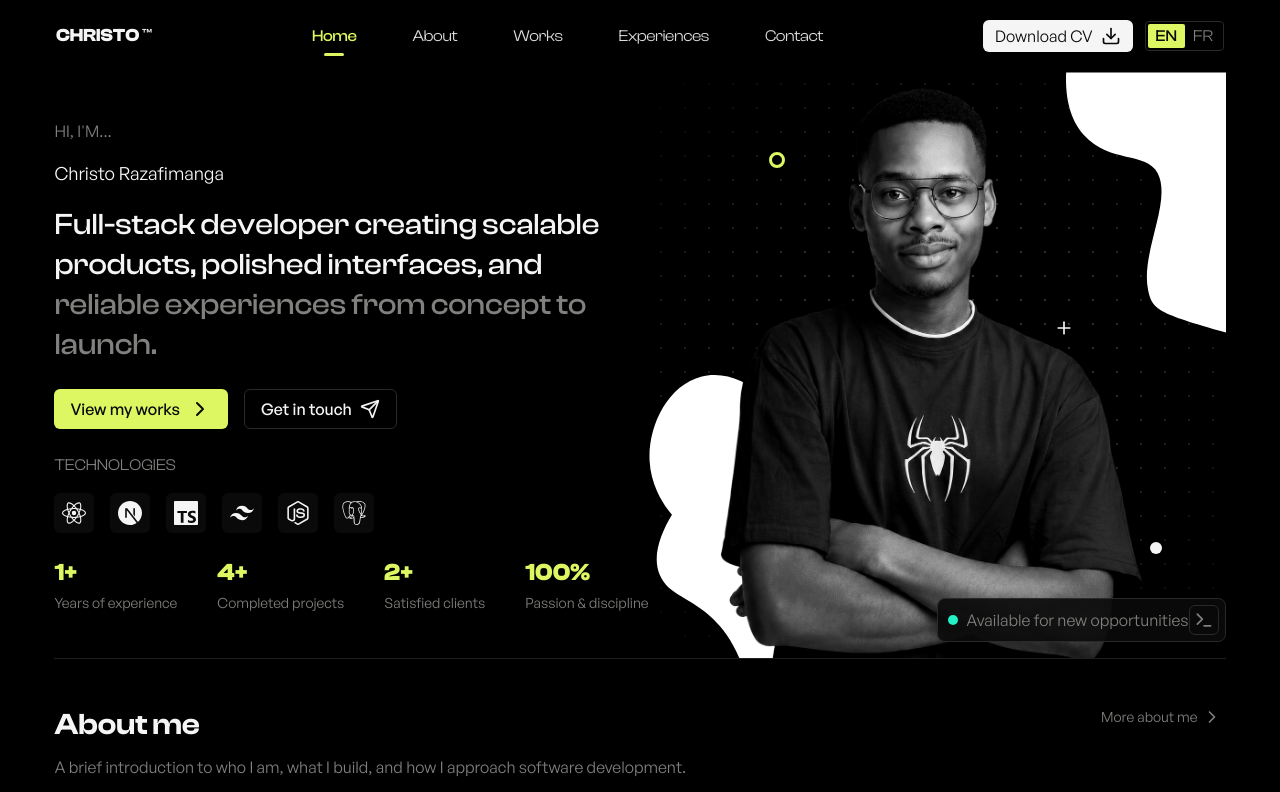
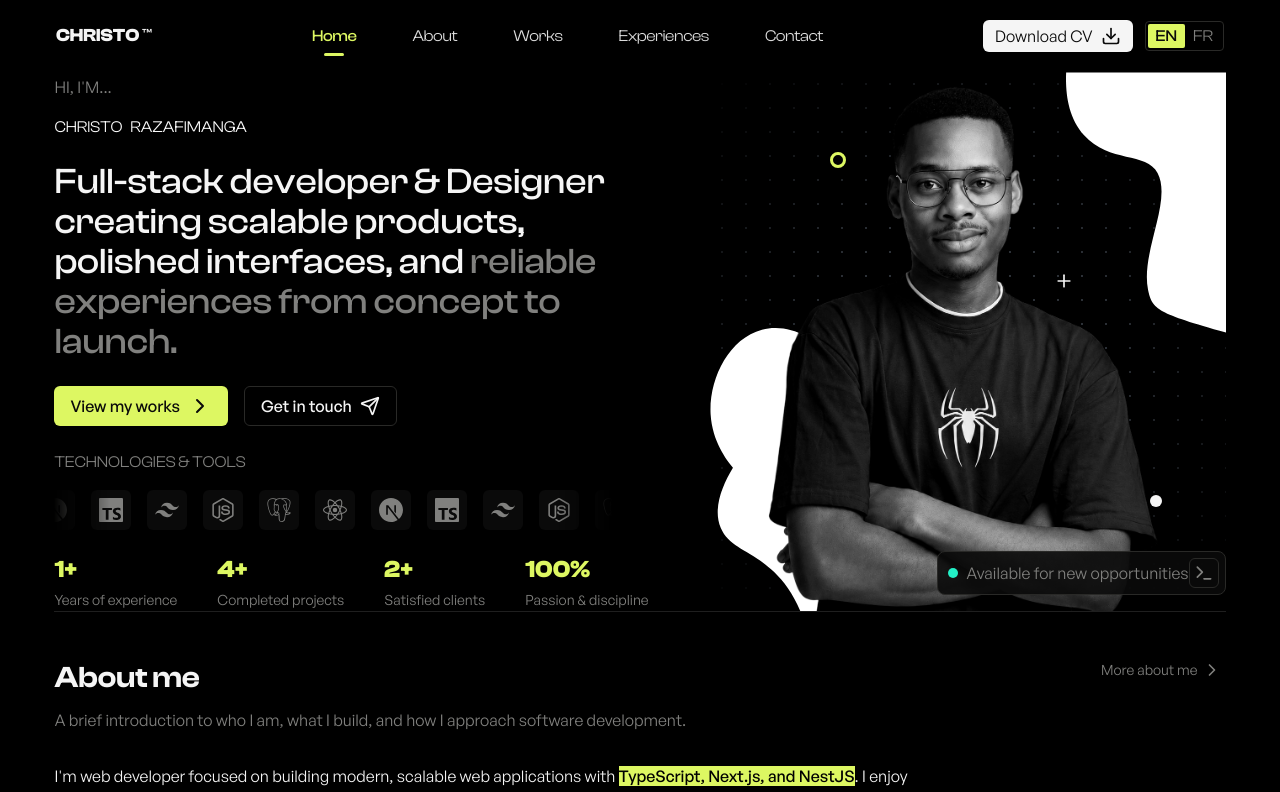
Before and after one commit to bossnare/portfolio, a Next.js app: page / in a window 1280 px wide. Shown: the top 792 px of the page. Built offline with nearby package versions, Linux system fonts and the light colour scheme.

Commit message:
add fade effects and animate-marquee in Hero stacks

```diff
--- a/app/globals.css
+++ b/app/globals.css
@@ -53,18 +53,28 @@ button {
     width: 0;
   }
   to {
-    width: 11ch;
+    width: 18ch;
   }
 }
 
-.typewriter {
+.animate-typewriter {
   display: inline-block;
-  width: 11ch;
+  width: 18ch;
   overflow: hidden;
   white-space: nowrap;
   animation:
-    typewriter 1.4s steps(13, end) both,
+    typewriter 1.4s steps(18, end) both,
     typewriter-cursor 0.75s steps(1, end) infinite;
+}
+
+.animate-marquee {
+  animation: animate-marquee 25s linear infinite;
+}
+
+@keyframes animate-marquee {
+  to {
+    transform: translateX(-50%);
+  }
 }
 
 @keyframes typewriter-cursor {
@@ -78,9 +88,9 @@ button {
   }
 }
 
-@media (prefers-reduced-motion: reduce) {
+/* @media (prefers-reduced-motion: reduce) {
   .typewriter {
     animation: none;
-    width: 11ch;
+    width: 18ch;
   }
-}
+} */
--- a/src/components/hero/HeroContent.tsx
+++ b/src/components/hero/HeroContent.tsx
@@ -12,12 +12,14 @@ function HeroIntroduction() {
   return (
     <div className="flex flex-col items-center gap-4 text-center md:items-start md:text-left">
       <p className="uppercase text-muted-foreground">Hi, I&apos;m...</p>
-      <h1 className="max-w-xl text-lg text-black dark:text-zinc-50">
-        <span className="font-sans">Christo Razafimanga</span>
+      <h1 className="max-w-xl text-black dark:text-zinc-50">
+        <span className="uppercase border-r animate-typewriter [word-spacing:0.3rem]">
+          Christo Razafimanga
+        </span>
       </h1>
-      <p className="max-w-xl text-3xl font-medium leading-10 md:text-3xl font-display">
-        Full-stack developer creating scalable products, polished interfaces,
-        and{' '}
+      <p className="max-w-xl text-3xl font-medium leading-10 md:text-4xl font-display">
+        Full-stack developer & Designer creating scalable products, polished
+        interfaces, and{' '}
         <span className="text-muted-foreground">
           reliable experiences from concept to launch.
         </span>
@@ -72,21 +74,26 @@ function HeroActions() {
 
 function Technologies() {
   return (
-    <div className="flex flex-col items-center md:items-start">
+    <div className="flex flex-col items-center w-full overflow-hidden md:items-start">
       <span className="uppercase text-muted-foreground font-display">
-        Technologies
+        Technologies & Tools
       </span>
-      <ul className="flex items-center gap-4 mt-4">
-        {stacks.map((stack) => (
+      <div className="overflow-hidden w-full md:w-[85%] mask-[linear-gradient(to_right,transparent,black_10%,black_90%,transparent)]">
+        <ul className="flex items-center gap-4 mt-4 w-max animate-marquee">
+          {[...stacks, ...stacks].map((stack, index) => (
             <li
               title={stack.name}
-            key={stack.name}
+              key={`${stack}-${index}`}
               className="p-2 rounded-md bg-background"
             >
-            <MaskedIcon icon={stack.icon} className="size-6" />
+              <MaskedIcon
+                icon={stack.icon}
+                className="size-6 bg-muted-foreground"
+              />
             </li>
           ))}
         </ul>
+      </div>
     </div>
   );
 }
```
Lines whose indentation alone changed are shown as unchanged.
